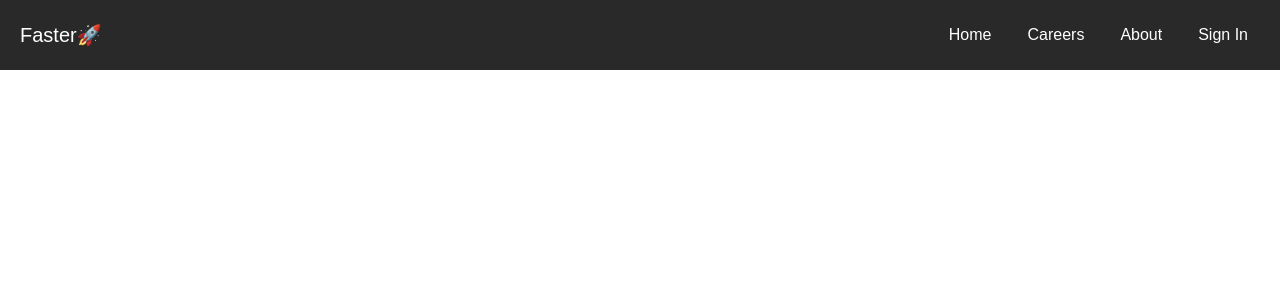
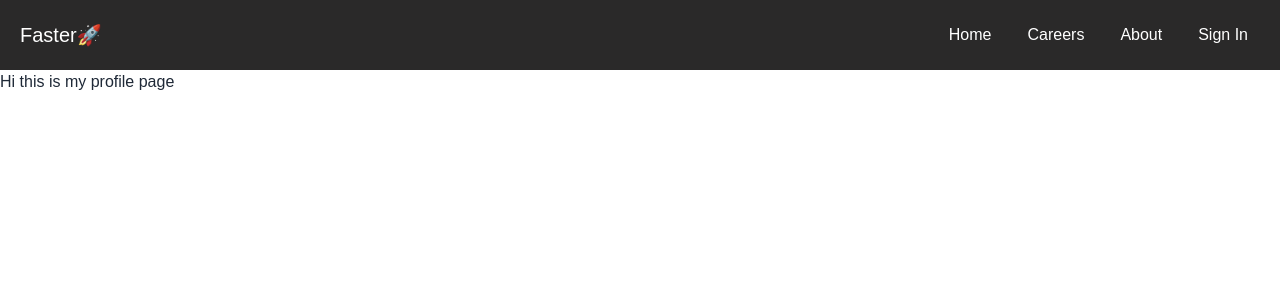
Before and after one commit to debasmitadas0106/Faster-FE, a React (Vite) app: page /profile in a window 1280 px wide. Shown: the top 300 px of the page. Built offline with nearby package versions, Linux system fonts and the light colour scheme.

Commit message:
menuOpen fixed

```diff
--- a/src/components/Navbar.jsx
+++ b/src/components/Navbar.jsx
@@ -85,7 +85,15 @@ function Navbar() {
 
             {dropdownOpen && (
               <div className="dropdown">
-                <button onClick={() => navigate("/profile")}>My Profile</button>
+                <button
+                  onClick={() => {
+                    setDropdownOpen(false);
+                    menuOpen && setMenuOpen(false);
+                    navigate("/profile");
+                  }}
+                >
+                  My Profile
+                </button>
                 <button onClick={handleLogout}>Sign Out</button>
               </div>
             )}
--- a/src/pages/Profile.jsx
+++ b/src/pages/Profile.jsx
@@ -1,4 +1,4 @@
 function Profile() {
-  <div>Hi this is my profile page</div>;
+  return <div>Hi this is my profile page</div>;
 }
 export default Profile;
```
